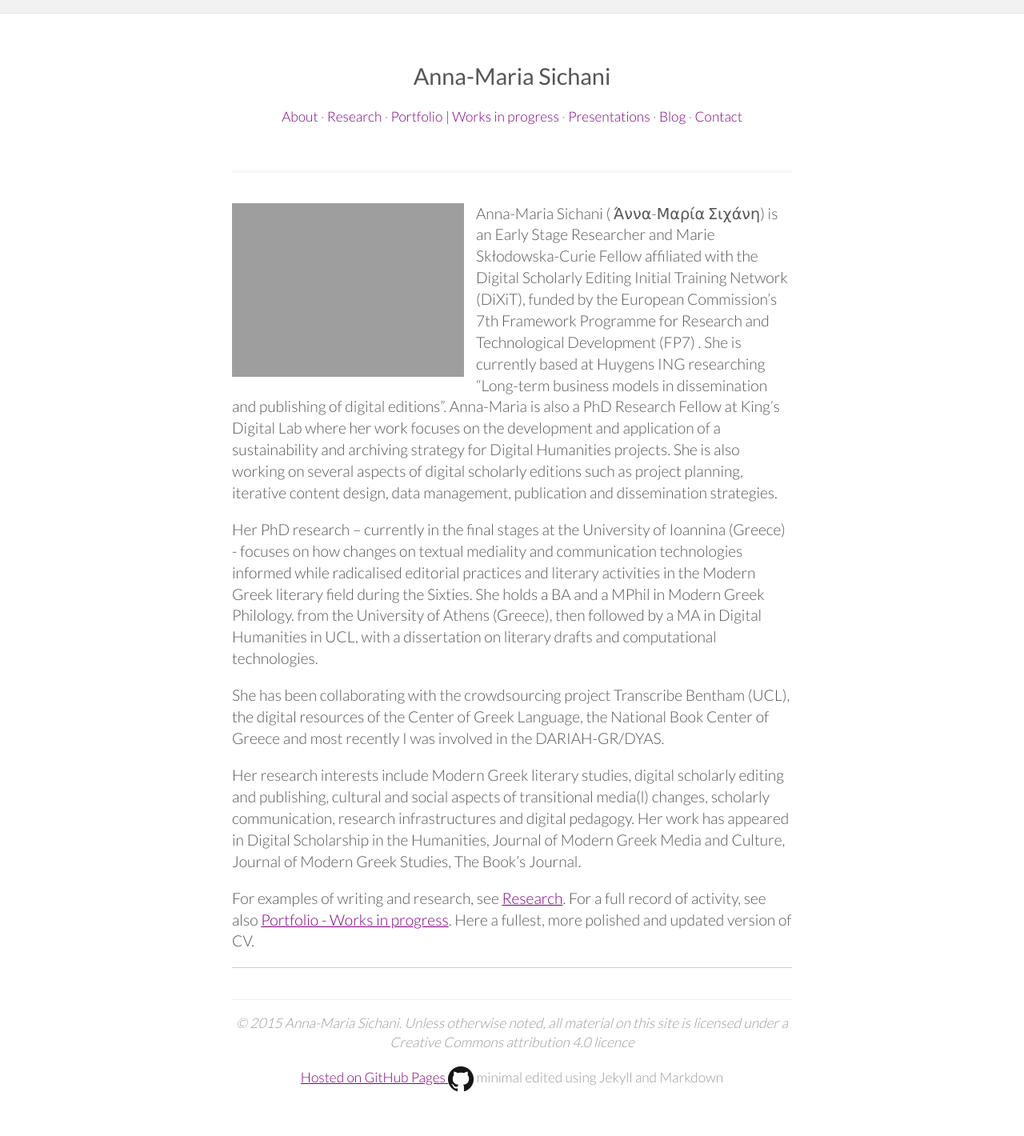
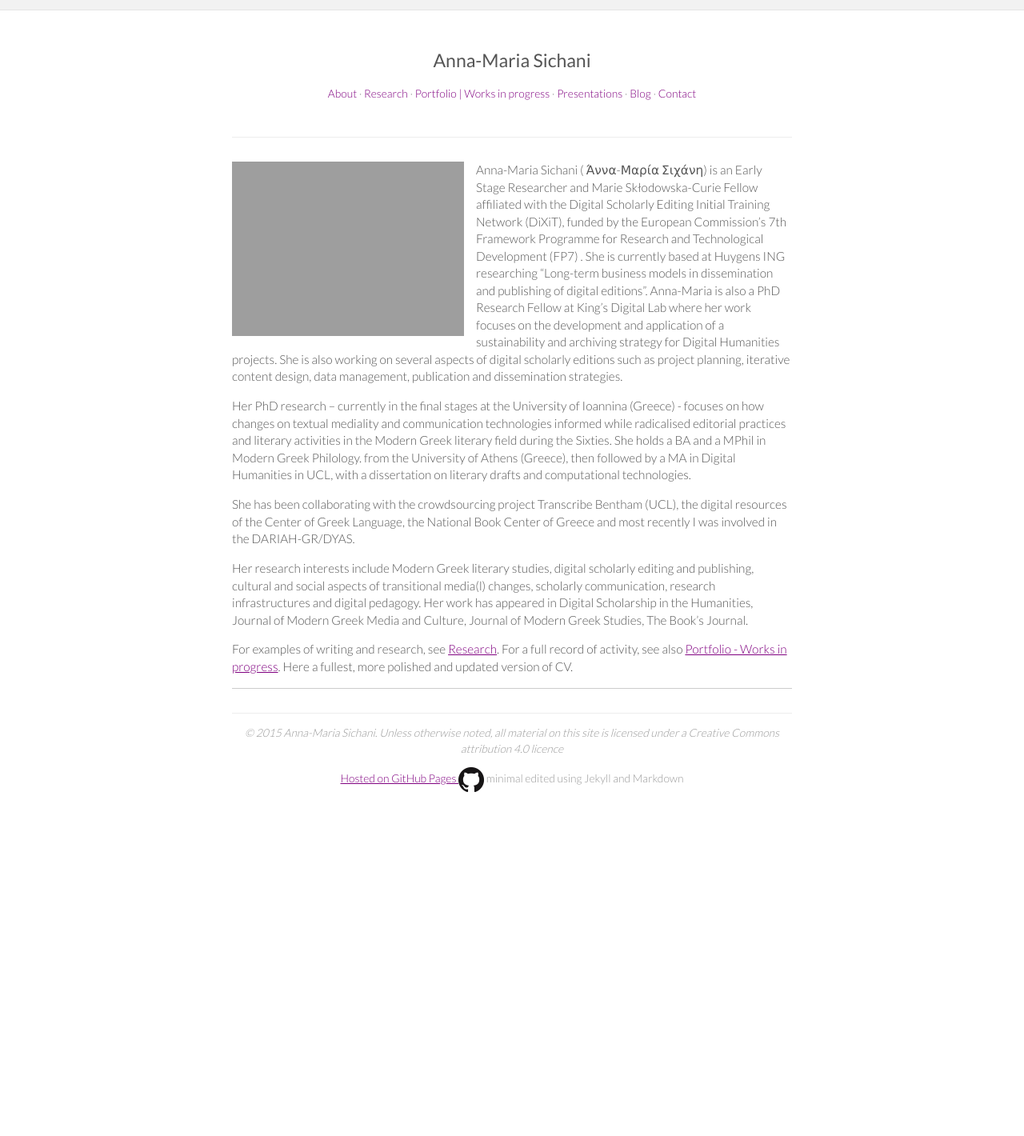
Before and after one commit to amsichani/amsichani.github.io, a Jekyll site: the page built from index.md, in a window 1280 px wide. Shown: the whole page at 80% size. Built offline with Jekyll 4.4.1, drawn with Linux system fonts in a browser that asks for light colours; nearby versions of some CDN libraries; after the commit the page ends 1035 px from its top, so only the background shows below that.

Commit message:
Update style.css

```diff
--- a/css/style.css
+++ b/css/style.css
@@ -24,11 +24,11 @@
    * 2. Prevent iOS text size adjust on device orientation change, without disabling user zoom: h5bp.com/g
    */
 
-  html { font-size: 100%; -webkit-text-size-adjust: 100%; -ms-text-size-adjust: 100%; }
+  html { font-size: 80%; -webkit-text-size-adjust: 100%; -ms-text-size-adjust: 100%; }
 
   html, button, input, select, textarea { font-family: monospace, sans-serif; color: #222; }
 
-  body { margin: 0; font-family: monospace, sans-serif; font-size: 1em; line-height: 1.4; }
+  body { margin: 0; font-family: monospace, sans-serif; font-size: 0.8em; line-height: 1.4; }
 
   /*
    * Remove text-shadow in selection highlight: h5bp.com/i
```
